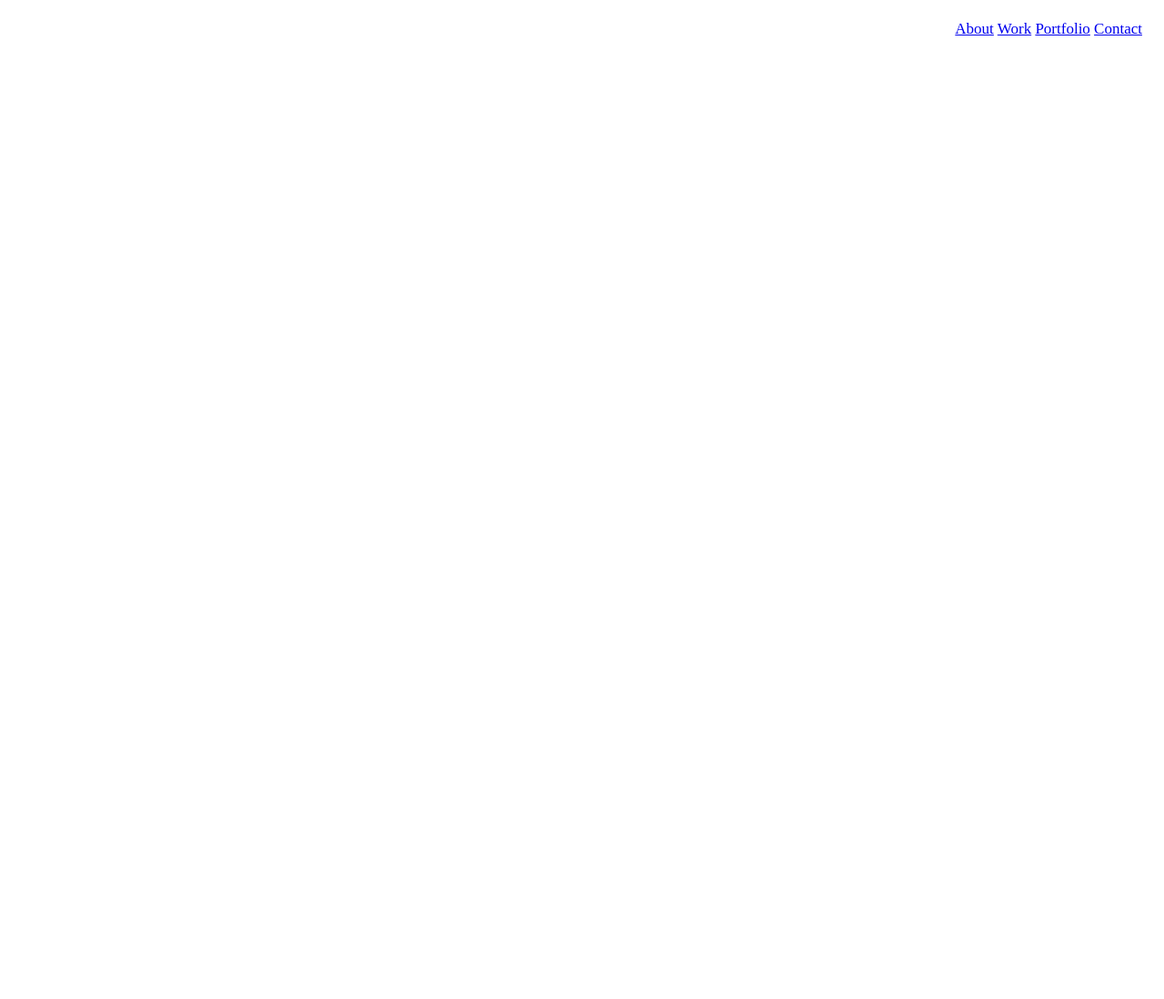
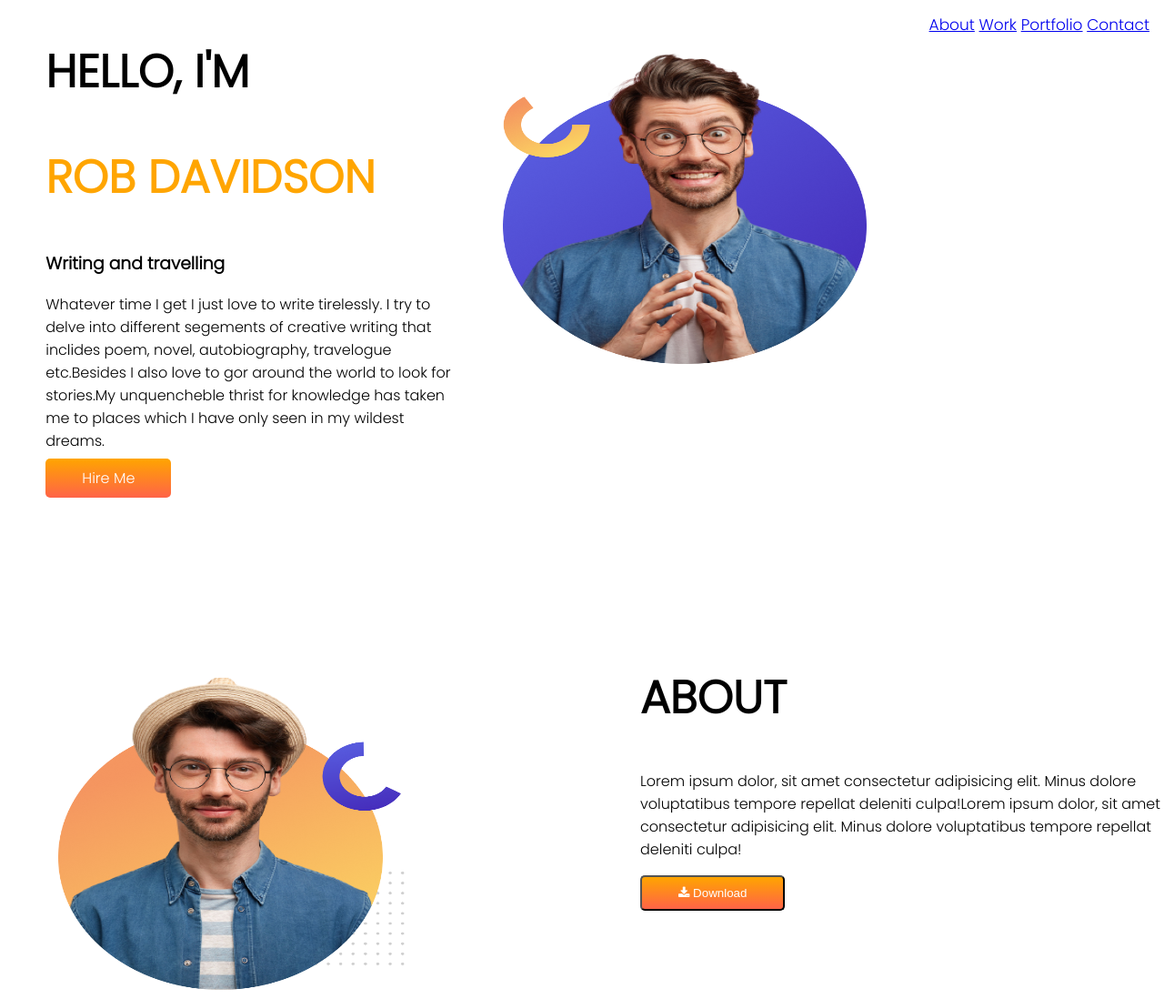
Before and after one commit to afnannibir/personal-website, a plain HTML site: page index.html in a window 1280 px wide. Shown: the whole page at 91% size. Before the commit the page ends 800 px from the top, so only its background shows below. Drawn offline with Linux system fonts and the light colour scheme.

Commit message:
about added

```diff
--- a/index.html
+++ b/index.html
@@ -5,7 +5,11 @@
     <meta charset="UTF-8">
     <meta http-equiv="X-UA-Compatible" content="IE=edge">
     <meta name="viewport" content="width=device-width, initial-scale=1.0">
+    <link rel="preconnect" href="https://fonts.googleapis.com">
+    <link rel="preconnect" href="https://fonts.gstatic.com" crossorigin>
+    <link href="https://fonts.googleapis.com/css2?family=Poppins:wght@300&display=swap" rel="stylesheet">
     <link rel="stylesheet" href="style.css">
+    <link rel="stylesheet" href="https://cdnjs.cloudflare.com/ajax/libs/font-awesome/4.7.0/css/font-awesome.min.css">
     <title>Personal Website</title>
 </head>
 
@@ -16,6 +20,44 @@
         <a href="#portfolio">Portfolio</a>
         <a href="#Contact">Contact</a>
     </div>
+    <section class="top-banner flexible-container">
+        <div class="half-width">
+            <h1>HELLO, I'M</h1>
+            <h1><span class="orange-color">ROB DAVIDSON</span></h1>
+            <h3>Writing and travelling</h3>
+            <p>Whatever time I get I just love to write tirelessly. I try to delve into different segements of creative
+                writing that inclides poem, novel, autobiography, travelogue etc.Besides I also love to gor around the
+                world
+                to look for stories.My unquencheble thrist for knowledge has taken me to places which I have only seen
+                in my
+                wildest dreams.</p>
+            <a class="link-button" target="_blank" href="https://www.linkedin.com/in/afnan-nibir-331a3a13b/">Hire Me</a>
+        </div>
+        <div class="half-width">
+            <img src="images/do not use this pic.png" alt="" width="400" height="400">
+
+        </div>
+
+    </section>
+    <section class="about-me flexible-container">
+        <div class="half-width">
+            <img src="images/do not use this pic2.png " alt="" width="400" height="400">
+        </div>
+        <div class="half-width">
+            <h1>
+                ABOUT
+            </h1>
+
+            <p>Lorem ipsum dolor, sit amet consectetur adipisicing elit. Minus dolore voluptatibus tempore repellat
+                deleniti culpa!Lorem ipsum dolor, sit amet consectetur adipisicing elit. Minus dolore voluptatibus
+                tempore repellat
+                deleniti culpa! </p>
+
+            <button class="link-button"><i class="fa fa-download"></i> Download</button>
+
+        </div>
+
+    </section>
 
 </body>
 
--- a/style.css
+++ b/style.css
@@ -1,3 +1,18 @@
+body {
+    font-family: 'Poppins', sans-serif;
+    margin: 0;
+}
+
+h1 {
+    font-size: 50px;
+
+}
+
+
+
+
+
+
 .top-navigation {
     background-color: white;
     overflow: hidden;
@@ -6,8 +21,39 @@
 .top-navigation {
     float: right;
     color: #f2f2f2;
-
     padding: 14px 16px;
     text-decoration: none;
     font-size: 17px;
 }
+
+h2 {
+    font-size: 40px;
+}
+
+.orange-color {
+    color: orange;
+}
+
+.flexible-container {
+    display: flex;
+    margin-bottom: 150px;
+}
+
+.half-width {
+    width: 50%;
+    padding-left: 5%;
+
+}
+
+.half-width image {
+    width: 100%;
+}
+
+.link-button {
+    text-decoration: none;
+    background-image: linear-gradient(orange, tomato);
+    padding: 10px 40px;
+    color: white;
+    font-weight: 400;
+    border-radius: 5px;
+}
```
